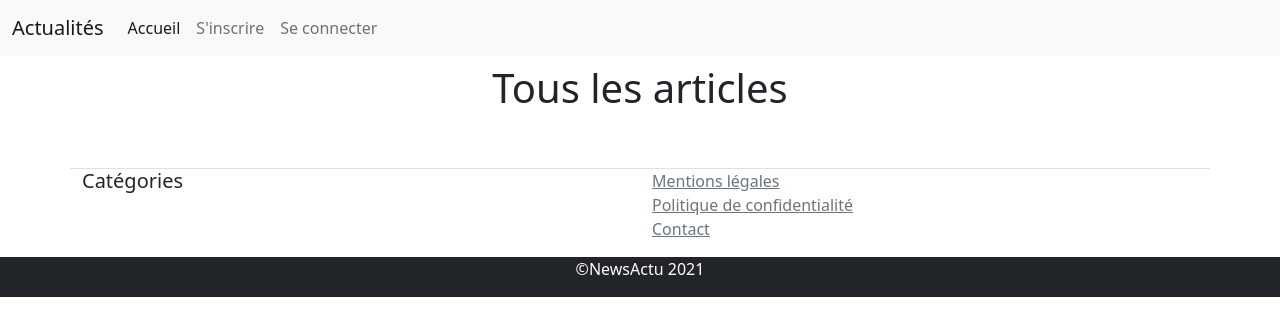
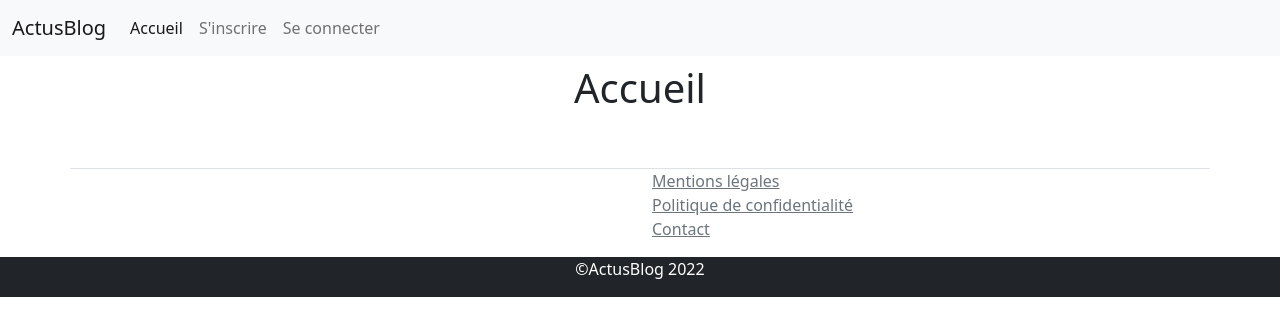
Before and after one commit to KevinL45/newsactu, a Symfony app: template templates/default/home.html.twig in a window 1280 px wide. Shown: the top 336 px of the page. Run offline with Twig, Linux system fonts and the light colour scheme; the template is opened without the code that fills it, so the values that code supplies are empty; some libraries are stand-ins or nearby versions.

Commit message:
ajustement de la page accueil

```diff
--- a/src/Controller/UserController.php
+++ b/src/Controller/UserController.php
@@ -26,7 +26,9 @@ class UserController extends AbstractController
      * @param EntityManagerInterface $entityManager
      * @return Response
      */
-    public function register(Request $request, UserPasswordHasherInterface $userPasswordHasher, EntityManagerInterface $entityManager):Response
+    public function register(Request $request,
+    UserPasswordHasherInterface $userPasswordHasher,
+    EntityManagerInterface $entityManager):Response
     {
         # Instanciation d'un nouvelle utilisateur
         $user = new User();
--- a/templates/components/_footer.html.twig
+++ b/templates/components/_footer.html.twig
@@ -2,7 +2,6 @@
     <div class="container border-top">
         <div class="row">
             <div class="col-6 col-md">
-                <h5>Catégories</h5>
                 <ul class="list-unstyled">
                 {{ render(url('render_categories_in_footer')) }}
                 </ul>
@@ -19,7 +18,7 @@
     <div class="container-fluid bg-dark">
         <div class="row">
             <div class="col">
-                <p class="text-center text-white">&copy;NewsActu 2021</p>
+                <p class="text-center text-white">&copy;ActusBlog 2022</p>
             </div>
         </div>
     </div>
--- a/templates/components/_nav.html.twig
+++ b/templates/components/_nav.html.twig
@@ -1,7 +1,8 @@
 <nav class="navbar navbar-expand-lg navbar-light bg-light">
   <div class="container-fluid">
-    <a class="navbar-brand" href="#">Actualités</a>
-    <button class="navbar-toggler" type="button" data-bs-toggle="collapse" data-bs-target="#navbarSupportedContent" aria-controls="navbarSupportedContent" aria-expanded="false" aria-label="Toggle navigation">
+    <a class="navbar-brand" href="#">ActusBlog</a>
+    <button class="navbar-toggler" type="button" data-bs-toggle="collapse" data-bs-target="#navbarSupportedContent"
+    aria-controls="navbarSupportedContent" aria-expanded="false" aria-label="Toggle navigation">
       <span class="navbar-toggler-icon"></span>
     </button>
     <div class="collapse navbar-collapse" id="navbarSupportedContent">
@@ -50,6 +51,3 @@
         </div>
     {% endif %}
 </nav>
-<div class="bg-light">
-          {{ render(url('render_categories_in_nav')) }}
-</div>
--- a/templates/default/home.html.twig
+++ b/templates/default/home.html.twig
@@ -3,7 +3,7 @@
         {% block content %}
 
         <div class="row">
-                <h1 class="col-12 text-center my-2">Tous les articles</h1>
+                <h1 class="col-12 text-center my-2">Accueil</h1>
         </div>
 
         <div class="row">
@@ -14,9 +14,9 @@
 
         <div class="row">
         {% for post in posts %}
-        <div class="col-3 my-3 mx-2">
+        <div class="col-3">
                 <div class="card" style="width: 18rem;">
-                <img src="{{ asset('uploads/' ~ post.photo) }}" class="card-img-top" alt="...">
+                <img src="{{ asset('uploads/' ~ post.photo) }}" class="card-img-top" alt="..." height="200" width="180">
                 <div class="card-body">
                         <h5 class="card-title">{{ post.title | length > 20 ? post.title | slice(0,20) ~ '...'}}</h5>
                         <p class="card-subtitle mb-2 text-muted">{{ post.subtitle | length > 30 ? post.subtitle | slice(0,30) ~ '...' : post.subtitle}}</p>
--- a/templates/layouts/base.html.twig
+++ b/templates/layouts/base.html.twig
@@ -28,4 +28,6 @@
 </body>
 </html>
 
-<script src="https://cdn.jsdelivr.net/npm/bootstrap@5.0.2/dist/js/bootstrap.bundle.min.js" integrity="sha384-MrcW6ZMFYlzcLA8Nl+NtUVF0sA7MsXsP1UyJoMp4YLEuNSfAP+JcXn/tWtIaxVXM" crossorigin="anonymous"></script>
+<script src="https://cdn.jsdelivr.net/npm/bootstrap@5.0.2/dist/js/bootstrap.bundle.min.js"
+integrity="sha384-MrcW6ZMFYlzcLA8Nl+NtUVF0sA7MsXsP1UyJoMp4YLEuNSfAP+JcXn/tWtIaxVXM"
+crossorigin="anonymous"></script>
--- a/templates/security/login.html.twig
+++ b/templates/security/login.html.twig
@@ -10,7 +10,7 @@
 
 
 
-    <h1 class="h3 mb-3 font-weight-normal">Inscription</h1>
+    <h1 class="h3 mb-3 font-weight-normal">Connexion</h1>
     <label for="inputEmail">Email</label>
     <input type="email" value="{{ last_username }}" name="email" id="inputEmail" class="form-control" autocomplete="email" required autofocus>
     <label for="inputPassword">Mot de passe</label>
```
Also changed, not shown: public/uploads/01_627a508a229e6.jpg (added).
